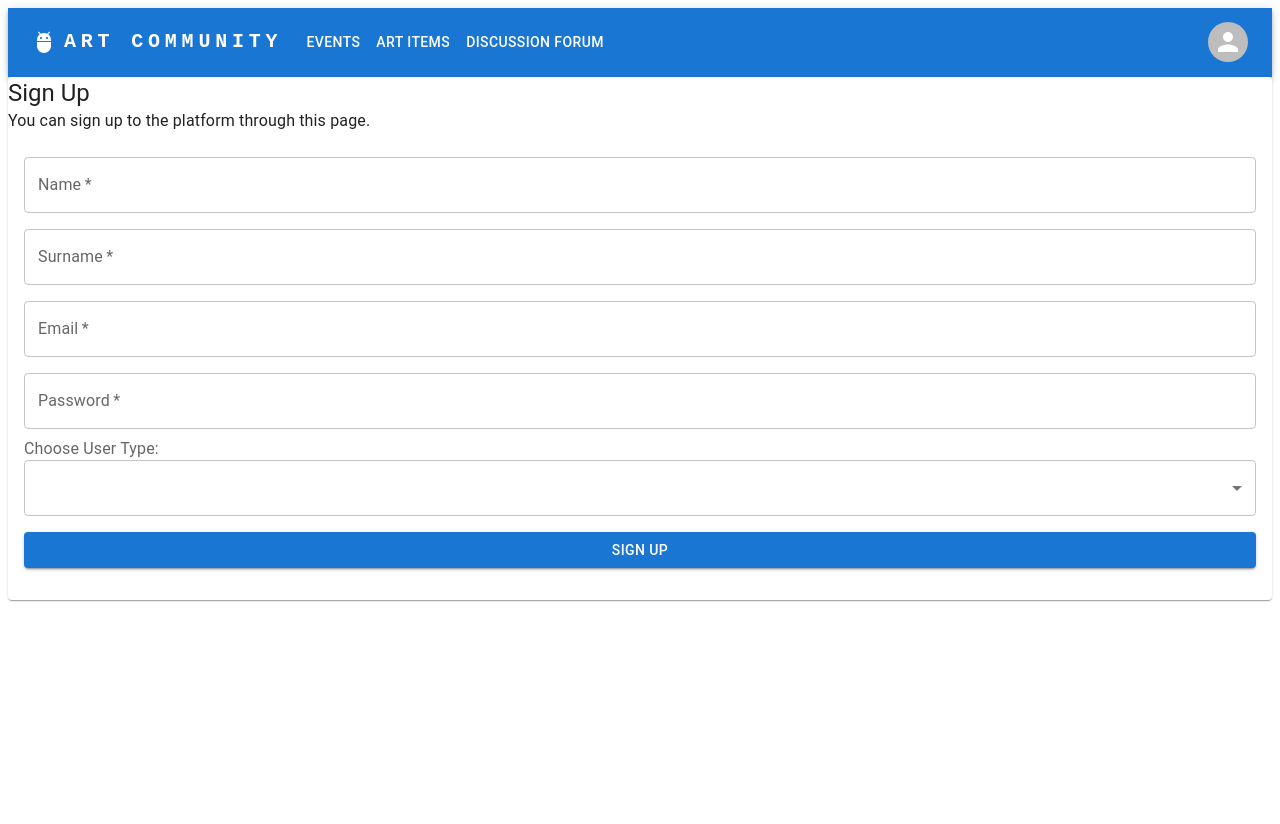
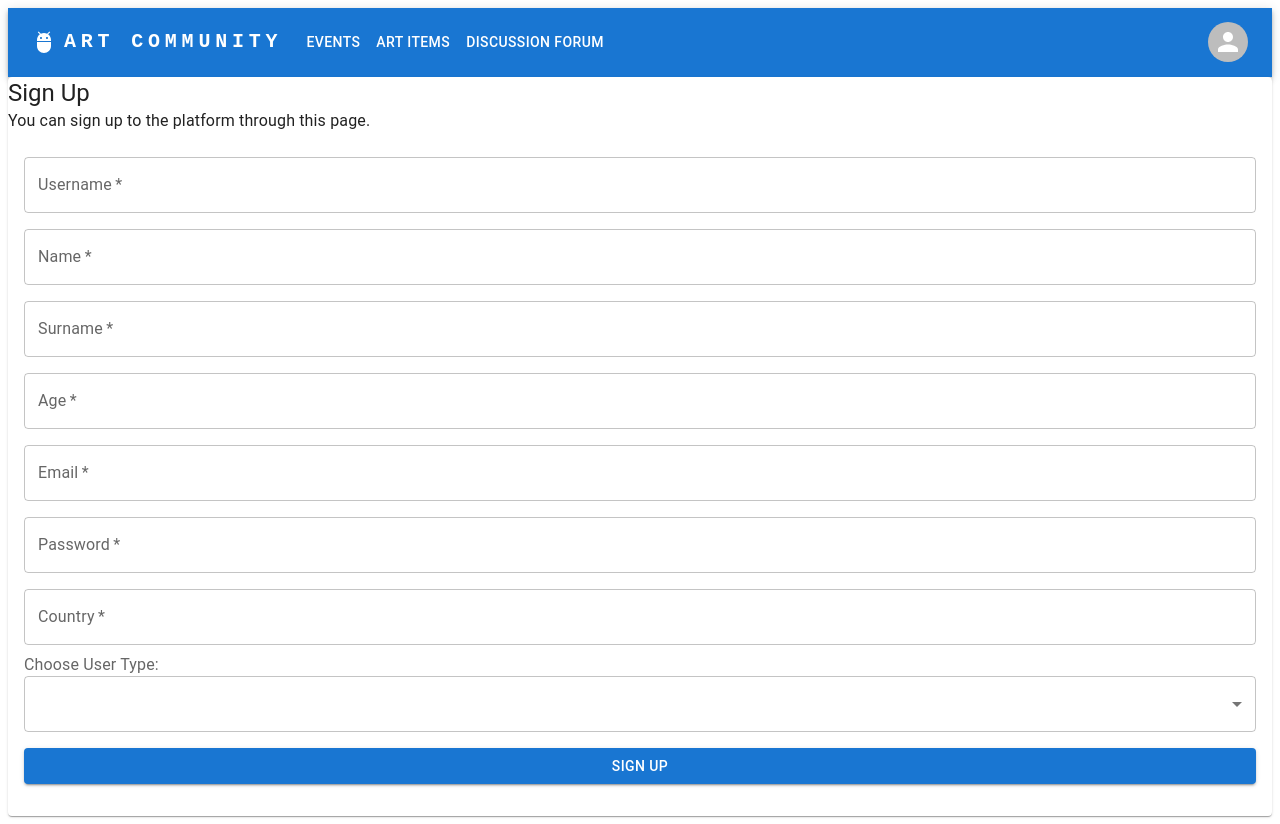
Before and after one commit to bounswe/bounswe2022group7, a React (Create React App) app in the folder frontend/: page /auth/signup in a window 1280 px wide. Before the commit the page ends 800 px from the top, so only its background shows below. Built offline with nearby package versions, Linux system fonts and the light colour scheme.

Commit message:
added new fields, redirection to login (#338)

```diff
--- a/frontend/src/pages/Authentication/SignInPage.js
+++ b/frontend/src/pages/Authentication/SignInPage.js
@@ -1,5 +1,5 @@
 import React, { useReducer } from "react";
-import { useNavigate } from 'react-router-dom';
+import { useNavigate, useLocation } from 'react-router-dom';
 import { useAuth } from "../../auth/useAuth";
 
 import Alert from '@mui/material/Alert';
@@ -14,16 +14,22 @@ import Typography from "@mui/material/Typography";
 
 function SignInForm(props) {
 
+  const { state } = useLocation();
+
+  console.log(state);
+
+
   const [formInput, setFormInput] = useReducer(
     (state, newState) => ({ ...state, ...newState }),
     {
-      email: "",
+      email: state ? state.email : "",
       password: "",
     }
   );
 
   const [isLoading, setLoading] = React.useState(false);
   const [error, setError] = React.useState(null);
+  const [redirected, setRedirected] = React.useState(state ? state.redirect : false);
 
   // should be defined outside any function
   // otherwise breaks the 'Rules of Hooks' apparently.
@@ -98,7 +104,8 @@ function SignInForm(props) {
 
         <form onSubmit={handleSubmit}>
           <Stack sx={{mt: 2}}>
-            { error ? <Alert severity="error" sx={{ mb: 2 }}><AlertTitle>Error signing in</AlertTitle>{error}</Alert> : null}
+            { error ? <Alert severity="error" sx={{ mb: 2 }}><AlertTitle>Error signing in</AlertTitle>{error}</Alert> :
+               redirected ? <Alert severity="info" sx={{mb: 2}}>You have succesfully signed up, you can login with your crediantials.</Alert> : null}
             <TextField
               required
               id="outlined-required"
--- a/frontend/src/pages/Authentication/SignUpPage.js
+++ b/frontend/src/pages/Authentication/SignUpPage.js
@@ -1,7 +1,11 @@
 import React, { useReducer } from "react";
-import {useNavigate} from 'react-router-dom';
+import { useNavigate, Navigate } from 'react-router-dom';
 
+import Alert from '@mui/material/Alert';
+import AlertTitle from '@mui/material/AlertTitle';
+import Box from '@mui/material/Box';
 import Button from "@mui/material/Button";
+import CircularProgress from '@mui/material/CircularProgress';
 import TextField from "@mui/material/TextField";
 import Paper from "@mui/material/Paper";
 import Stack from '@mui/material/Stack';
@@ -18,46 +22,84 @@ function SignUpForm(props) {
     {
       name: "",
       surname: "",
+      age: undefined,
+      username: "",
       email: "",
       password: "",
       userType: "",
+      country: "",
     }
   );
+
+  const [isLoading, setLoading] = React.useState(false);
+  const [error, setError] = React.useState(null);
 
   // should be defined outside any function
   // otherwise breaks the 'Rules of Hooks' apparently.
   // ref: https://stackoverflow.com/questions/60700905/react-native-navigate-to-screen-invalid-hook-call
   const navigate = useNavigate();
 
+
   // Called when the user clicks the submit button. Observe how
   // the handleSubmit button is attached to the 'form' component
   // below in the return call of SignUpForm function.
   const handleSubmit = event => {
     event.preventDefault();
+    setLoading(true);
+    setError(null);
 
-    let data = { formInput };
 
-    /*
+    let data = {
+      name: formInput.name,
+      surname: formInput.surname,
+      age: parseInt(formInput.age),
+      username: formInput.username,
+      email: formInput.email,
+      password: formInput.password,
+      userType: formInput.userType,
+      country: formInput.country,
+    }
+
+    console.log(data)
+
+
     // Here is how we will make a POST request in the backend.
     // This section is left out since the backend is not ready
     // yet.
-    fetch("https://pointy-gauge.glitch.me/api/form", {
+    fetch("/signup", {
       method: "POST",
       body: JSON.stringify(data),
       headers: {
         "Content-Type": "application/json"
       }
     })
-      .then(response => response.json())
-      .then(response => console.log("Success:", JSON.stringify(response)))
-      .catch(error => console.error("Error:", error));
-    */
+      .then((response) => {
+        if (response.ok) {
+          return response.text();
+        } else {
+          throw new Error('Something went wrong.');
+        }
+      })
+      .then((responseText) => {
+        console.log(responseText)
+        setLoading(false);
+        if (responseText === "true") {
+          navigate(
+            "/auth/signin",
+            {
+              state: { redirect: true, email: formInput.email }
+            });
 
-    // Since the backend is not ready to receive our
-    // calls yet, I will redirect to the home page
-    // if the user enters whenever the user clicks
-    // the button.
-    navigate('/');
+        } else {
+          setFormInput({ password: "" });
+          setError("An error occured");
+        }
+      })
+      .catch((error) => {
+        setLoading(false);
+        setError(error.message);
+      });
+
   };
 
   // updates the state (formInput) defined in useReducer function above
@@ -79,33 +121,54 @@ function SignUpForm(props) {
         <Typography component="p">{props.formDescription}</Typography>
 
         <form onSubmit={handleSubmit}>
-          <Stack sx={{padding: 2}}>
+          <Stack sx={{ padding: 2 }}>
+            {error ? <Alert severity="error" sx={{ mb: 2 }}><AlertTitle>Error signing up</AlertTitle>{error}</Alert> : null}
+
+            <TextField
+              required
+              id="outlined-required"
+              label="Username"
+              name="username"
+              value={formInput.username}
+              onChange={handleInput}
+              sx={{ marginY: 1 }}
+            />
             <TextField
               required
               id="outlined-required"
               label="Name"
               name="name"
-              defaultValue={formInput.name}
+              value={formInput.name}
               onChange={handleInput}
-              sx = {{marginY: 1}}
+              sx={{ marginY: 1 }}
             />
             <TextField
               required
               id="outlined-required"
               label="Surname"
               name="surname"
-              defaultValue={formInput.surname}
+              value={formInput.surname}
               onChange={handleInput}
-              sx = {{marginY: 1}}
+              sx={{ marginY: 1 }}
+            />
+            <TextField
+              required
+              id="outlined-required"
+              label="Age"
+              name="age"
+              type="number"
+              value={formInput.age}
+              onChange={handleInput}
+              sx={{ marginY: 1 }}
             />
             <TextField
               required
               id="outlined-required"
               label="Email"
               name="email"
-              defaultValue={formInput.email}
+              value={formInput.email}
               onChange={handleInput}
-              sx = {{marginY: 1}}
+              sx={{ marginY: 1 }}
             />
             <TextField
               required
@@ -113,10 +176,19 @@ function SignUpForm(props) {
               id="outlined-password-input"
               label="Password"
               name="password"
-              defaultValue={formInput.password}
+              value={formInput.password}
               onChange={handleInput}
               autoComplete="current-password"
-              sx = {{marginY: 1}}
+              sx={{ marginY: 1 }}
+            />
+            <TextField
+              required
+              id="outlined-required"
+              label="Country"
+              name="country"
+              value={formInput.country}
+              onChange={handleInput}
+              sx={{ marginY: 1 }}
             />
             <InputLabel variant="standard" htmlFor="uncontrolled-native">
               Choose User Type:
@@ -130,12 +202,12 @@ function SignUpForm(props) {
               <MenuItem value={'artist'}>Artist</MenuItem>
               <MenuItem value={'regularUser'}>Regular User</MenuItem>
             </Select>
-
+            {isLoading ? <Box sx={{ display: 'flex', width: '100%', justifyContent: 'center' }} ><CircularProgress /></Box> : null}
             <Button
               type="submit"
               variant="contained"
               color="primary"
-              sx = {{marginY: 2}}
+              sx={{ marginY: 2 }}
             >
               Sign Up
             </Button>
```
